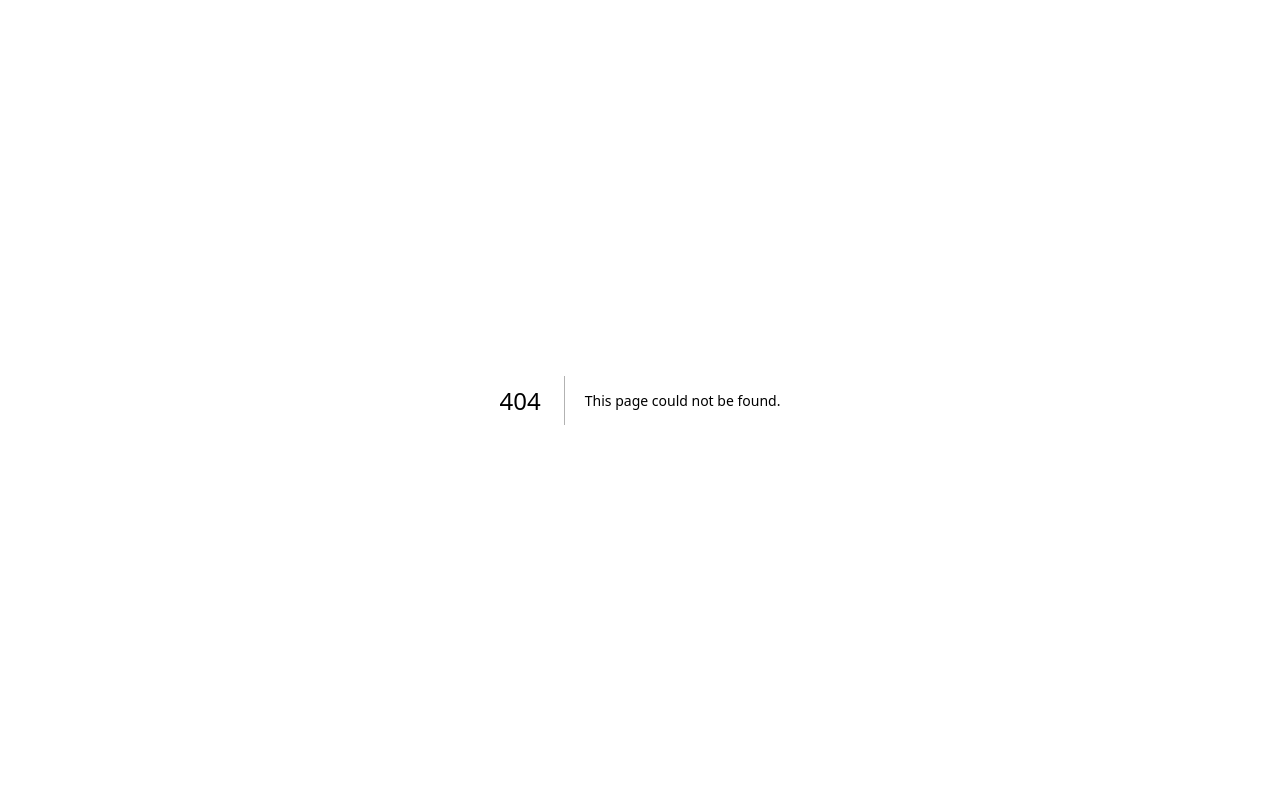
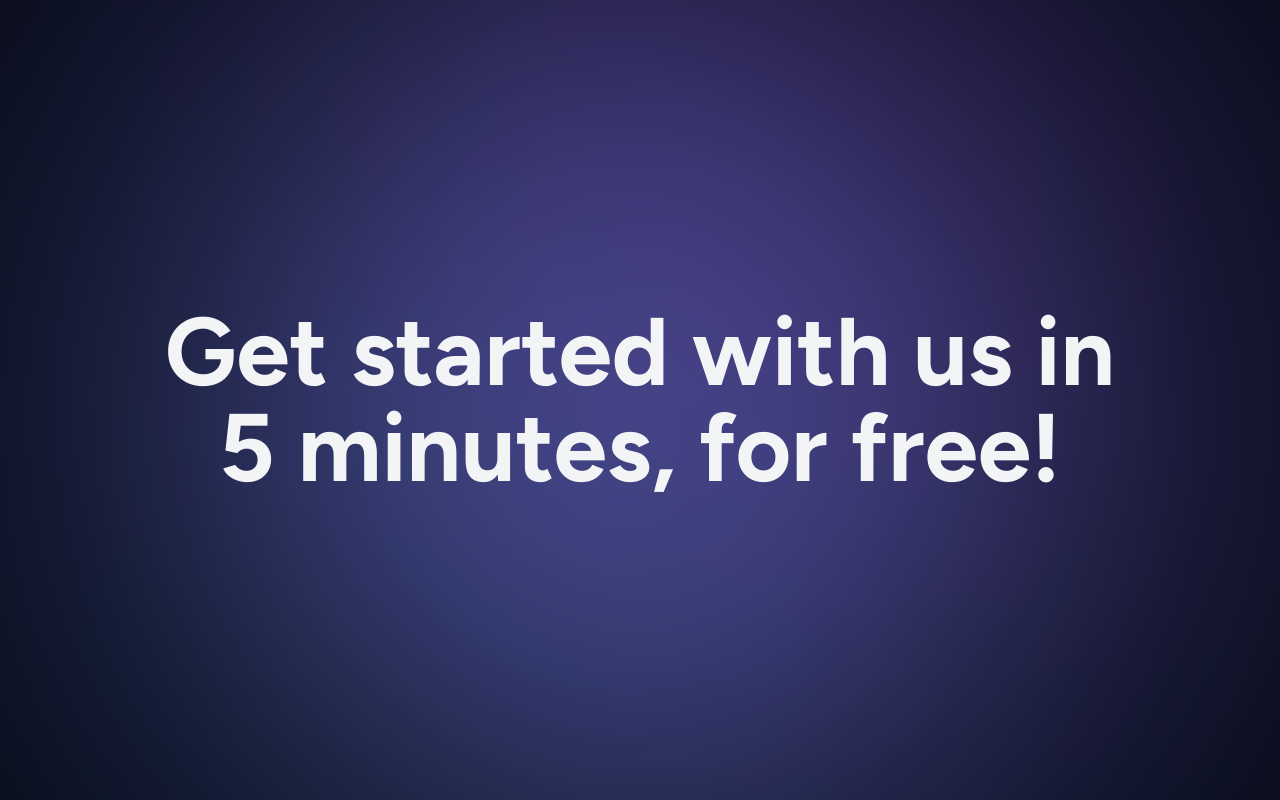
Before and after one commit to gharsh11032000/animated-components-next-tailwind-framer-motion, a Next.js app: page /ui/text-animation-28 in a window 1280 px wide. Before the commit this address had no page. Built offline with nearby package versions, Linux system fonts and the light colour scheme.

Commit message:
Adding Animation 28

```diff
--- /dev/null
+++ b/app/ui/text-animation-28/page.tsx
@@ -0,0 +1,77 @@
+"use client";
+
+import React, { useCallback, useEffect, useState } from "react";
+import { motion } from "framer-motion";
+
+export default function Section() {
+  return (
+    <div className={`relative overflow-x-hidden dark:bg-gray-950`}>
+      <motion.section
+        initial={{
+          opacity: 0,
+        }}
+        animate={{
+          opacity: 1,
+        }}
+        transition={{
+          duration: 1.5,
+        }}
+        className="min-h-screen flex flex-col justify-center relative overflow-hidden"
+      >
+        <motion.div
+          animate={{
+            opacity: [0.8, 1],
+            scale: [1.8, 2],
+            rotate: [0, 360, 0],
+          }}
+          transition={{
+            duration: 4,
+            ease: "easeInOut",
+            repeat: Infinity,
+            repeatType: "reverse",
+          }}
+          style={{
+            left: "calc(50% - 12rem)",
+            top: "calc(50% - 12rem)",
+          }}
+          className="absolute z-0 w-96 h-96 bg-gradient-to-r from-blue-400 to-purple-500 rounded-full blur-[8rem] opacity-100"
+        ></motion.div>
+
+        <div className="relative container grid place-content-center mx-auto px-4 sm:px-6 lg:px-8">
+          <AnimatedWord
+            words="Get started with us in 5 minutes, for free!"
+            className="text-4xl relative max-w-5xl sm:text-4xl font-bold text-center md:text-5xl lg:text-6xl xl:text-8xl text-gray-100"
+          />
+        </div>
+      </motion.section>
+    </div>
+  );
+}
+
+function AnimatedWord({
+  words,
+  className,
+}: {
+  words: string;
+  className?: string;
+}) {
+  return (
+    <div className={`${className}`}>
+      {words.split("").map((char, index) => (
+        <span key={index}>
+          <motion.span
+            initial={{ opacity: 0 }}
+            animate={{ opacity: 1 }}
+            transition={{
+              duration: 0.75,
+              delay: Math.random(),
+              ease: "easeOut",
+            }}
+          >
+            {char}
+          </motion.span>
+        </span>
+      ))}
+    </div>
+  );
+}
```
